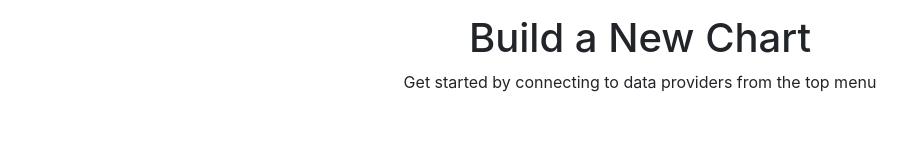
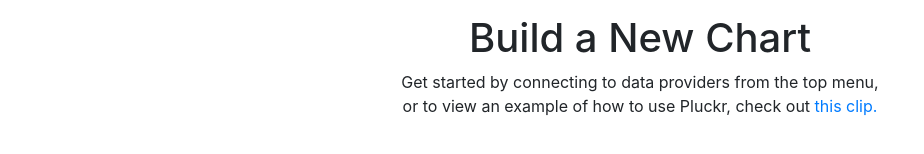
Before and after one commit to jamesbratt/Pluckr-ui, a React (Create React App) app: page / in a window 1280 px wide. Shown: the part 178-332 px from the top of the page, without its empty margins (0-924 px from the left). Built offline with nearby package versions, Linux system fonts and the light colour scheme; no server answers.

Commit message:
Ading link to youtube clip

```diff
--- a/src/Builder.js
+++ b/src/Builder.js
@@ -57,7 +57,8 @@ class Builder extends Component {
             <div className="add-chart-center-outer">
               <div className="add-chart-center">
                 <h1>Build a New Chart</h1>
-                <p>Get started by connecting to data providers from the top menu</p>
+                <p>Get started by connecting to data providers from the top menu,<br />
+                or to view an example of how to use Pluckr, check out <a href="https://youtu.be/KhWq5K_IFUk" target="_blank">this clip.</a></p>
                 {activeProviders.length > 0 ?
                   <AddChart />
                 : null
```
